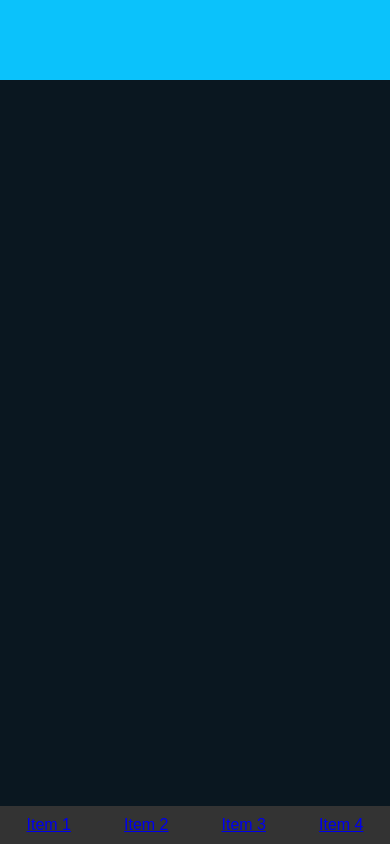
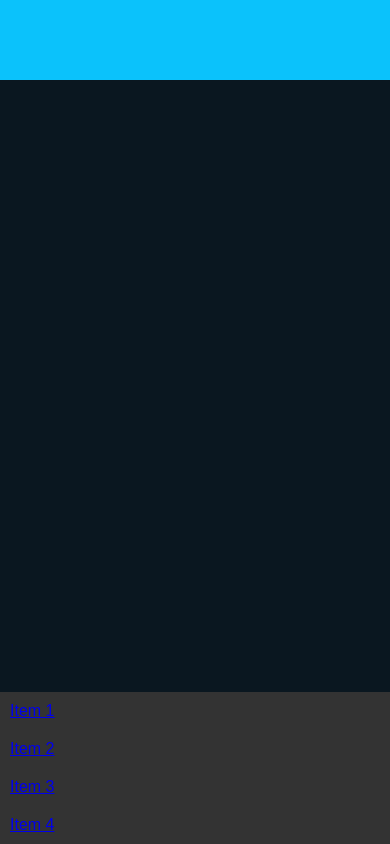
Before and after one commit to Vivek-4321/Pixeon, a React (Vite) app: page /#/navbar in a window 390 px wide. Built offline with nearby package versions, Linux system fonts and the light colour scheme.

Commit message:
bottom navigation bar is hided...

```diff
--- a/src/BottomNavigationBar.css
+++ b/src/BottomNavigationBar.css
@@ -6,8 +6,15 @@
     justify-content: space-around;
     background-color: #333;
     color: white;
+    display: none;
   }
 
   .nav-item {
     padding: 10px;
   }
+
+  @media screen and (max-width: 768px) {
+    .bottom-navigation-bar {
+      display: block;
+    }
+  }
```
